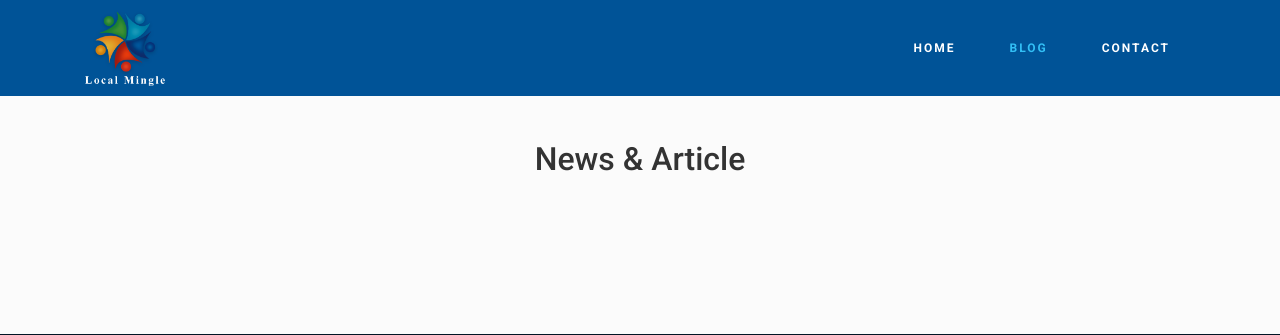
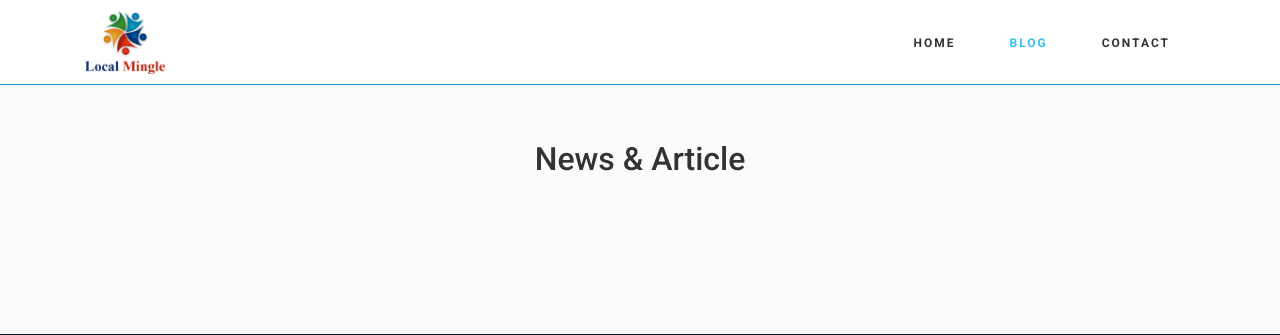
Before and after one commit to pankajsplice/social-media, a Django app: page /blog/ in a window 1280 px wide. Shown: the top 335 px of the page. Run offline with Django 3.2, Linux system fonts and the light colour scheme; data that the repository does not hold is empty; some libraries are stand-ins or nearby versions.

Commit message:
logo and css updated.

```diff
--- a/localmingle_app/urls.py
+++ b/localmingle_app/urls.py
@@ -12,8 +12,8 @@ urlpatterns = [
     path('api/', include(router.urls)),
     path('', HomePageView.as_view(), name='index'),
     path('blog/', BlogListing.as_view(), name='blog'),
-    path('contact', TemplateView.as_view(template_name='contact.html'), name='contact'),
-    path('privacy', TemplateView.as_view(template_name='privacy.html'), name='privacy'),
-    path('termof', TemplateView.as_view(template_name='termof.html'), name='termof'),
+    path('contact/', TemplateView.as_view(template_name='contact.html'), name='contact'),
+    path('privacy/', TemplateView.as_view(template_name='privacy.html'), name='privacy'),
+    path('termof/', TemplateView.as_view(template_name='termof.html'), name='termof'),
     path('<slug:slug>/', BlogDetail.as_view(), name='blog-detail'),
 ]
--- a/static/css/style.css
+++ b/static/css/style.css
@@ -23,15 +23,15 @@ html, body, html * {
     margin-left:10px;
     margin-top: 20px;
     cursor: pointer;}
-.head-menu {background-color: #ffffff00; padding: 20px 0;}
-.head-menu .menu ul{list-style:none; margin:25px 0 0 0; padding: 0;
+.head-menu {background-color: #fff; padding: 20px 0;}
+.head-menu .menu ul{list-style:none; margin:20px 0 0 0; padding: 0;
  text-align: right;}
 .head-menu .menu ul li{display:inline-block; padding: 0 10px;}
 .head-top  {font-weight: 600;}
 .head-top ul { margin: 0; padding:0; text-align: left; }
 .head-top ul li{ color: #c1e277; display: inline-block; padding-right: 15px; cursor: pointer;
   text-transform: uppercase; text-align: left;}
-.head-menu .menu ul li a{color: #ffffff; font-size: 12px; font-weight: 600; padding: 10px 15px;
+.head-menu .menu ul li a{color: #333; font-size: 12px; font-weight: 600; padding: 10px 15px;
   text-transform: uppercase; text-decoration: none;letter-spacing: 2px; }
 .head-menu .menu ul li a:hover {color: #0e98cd; padding: 10px 15px;  border-radius: 50px;
  transition: 1s ease-in; }
@@ -65,7 +65,7 @@ html, body, html * {
 .fixed#header .head-log{display: none;}
 
 
-.logo  img{ width: 100px; }
+.logo  img{ width: 80px; }
 .logo span {color: #c1e277;}
 .mob { display: none; }
 /*.carousel-indicators { display: none; }*/
@@ -214,8 +214,8 @@ color: #333;}
 
 .newsletter button:focus {outline: none;}
 
-.head-menu.head-menu-add {
-    background-color: #005397;}
+.head-menu.head-menu-add {border-bottom: 1px solid #0e98cd;
+    background-color: white;}
     .head-menu.head-menu-add .head-log img{ width: 80px; }
 .privacy { padding:150px 0 50px 0; background-color: #fff;}
 .privacy h1 {
--- a/templates/blog-detail.html
+++ b/templates/blog-detail.html
@@ -12,8 +12,8 @@
             </div>
 
             <div class="col-md-4 logo" >
-                <a href="/" class="head-log"><img src="{% static 'img/new-logo.png' %}"></a>
-                <a href="/" class="scroll"><img src="{% static 'img/logo-icon.png' %}"></a>
+                <a href="/" class="head-log"><img src="{% static 'img/new-logo1.png' %}"></a>
+                <a href="/" class="scroll"><img src="{% static 'img/new-logo1.png' %}"></a>
             </div>
 
             <div class="col-md-8 menu">
--- a/templates/blog.html
+++ b/templates/blog.html
@@ -12,8 +12,8 @@
             </div>
 
             <div class="col-md-4 logo" >
-                <a href="/" class="head-log"><img src="{% static 'img/new-logo.png' %}"></a>
-                <a href="/" class="scroll"><img src="{% static 'img/logo-icon.png' %}"></a>
+                <a href="/" class="head-log"><img src="{% static 'img/new-logo1.png' %}"></a>
+                <a href="/" class="scroll"><img src="{% static 'img/new-logo1.png' %}"></a>
             </div>
 
             <div class="col-md-8 menu">
--- a/templates/contact.html
+++ b/templates/contact.html
@@ -36,8 +36,8 @@
             </div>
 
             <div class="col-md-4 logo" >
-                <a href="/" class="head-log"><img src="{% static 'img/new-logo.png' %}"></a>
-                <a href="/" class="scroll"><img src="{% static 'img/logo-icon.png' %}"></a>
+                <a href="/" class="head-log"><img src="{% static 'img/new-logo1.png' %}"></a>
+                <a href="/" class="scroll"><img src="{% static 'img/new-logo1.png' %}"></a>
             </div>
 
             <div class="col-md-8 menu">
--- a/templates/index.html
+++ b/templates/index.html
@@ -36,8 +36,8 @@
             <i class="fa fa-bars" aria-hidden="true"></i>
          </div>
          <div class="col-md-4 logo" >
-            <a href="/" class="head-log"><img src="{% static 'img/new-logo.png' %}"></a>
-            <a href="/" class="scroll"><img src="{% static 'img/logo-icon.png' %}"></a>
+            <a href="/" class="head-log"><img src="{% static 'img/new-logo1.png' %}"></a>
+            <a href="/" class="scroll"><img src="{% static 'img/new-logo1.png' %}"></a>
          </div>
          <div class="col-md-8 menu">
             <ul>
--- a/templates/privacy.html
+++ b/templates/privacy.html
@@ -12,8 +12,8 @@
             </div>
 
             <div class="col-md-4 logo" >
-                <a href="/" class="head-log"><img src="{% static 'img/new-logo.png' %}"></a>
-                <a href="/" class="scroll"><img src="{% static 'img/logo-icon.png' %}"></a>
+                <a href="/" class="head-log"><img src="{% static 'img/new-logo1.png' %}"></a>
+                <a href="/" class="scroll"><img src="{% static 'img/new-logo1.png' %}"></a>
             </div>
 
             <div class="col-md-8 menu">
--- a/templates/termof.html
+++ b/templates/termof.html
@@ -12,8 +12,8 @@
             </div>
 
             <div class="col-md-4 logo" >
-                <a href="/" class="head-log"><img src="{% static 'img/new-logo.png' %}"></a>
-                <a href="/" class="scroll"><img src="{% static 'img/logo-icon.png' %}"></a>
+                <a href="/" class="head-log"><img src="{% static 'img/new-logo1.png' %}"></a>
+                <a href="/" class="scroll"><img src="{% static 'img/new-logo1.png' %}"></a>
             </div>
 
             <div class="col-md-8 menu">
```
Also changed, not shown: static/img/new-logo1.png (added).
